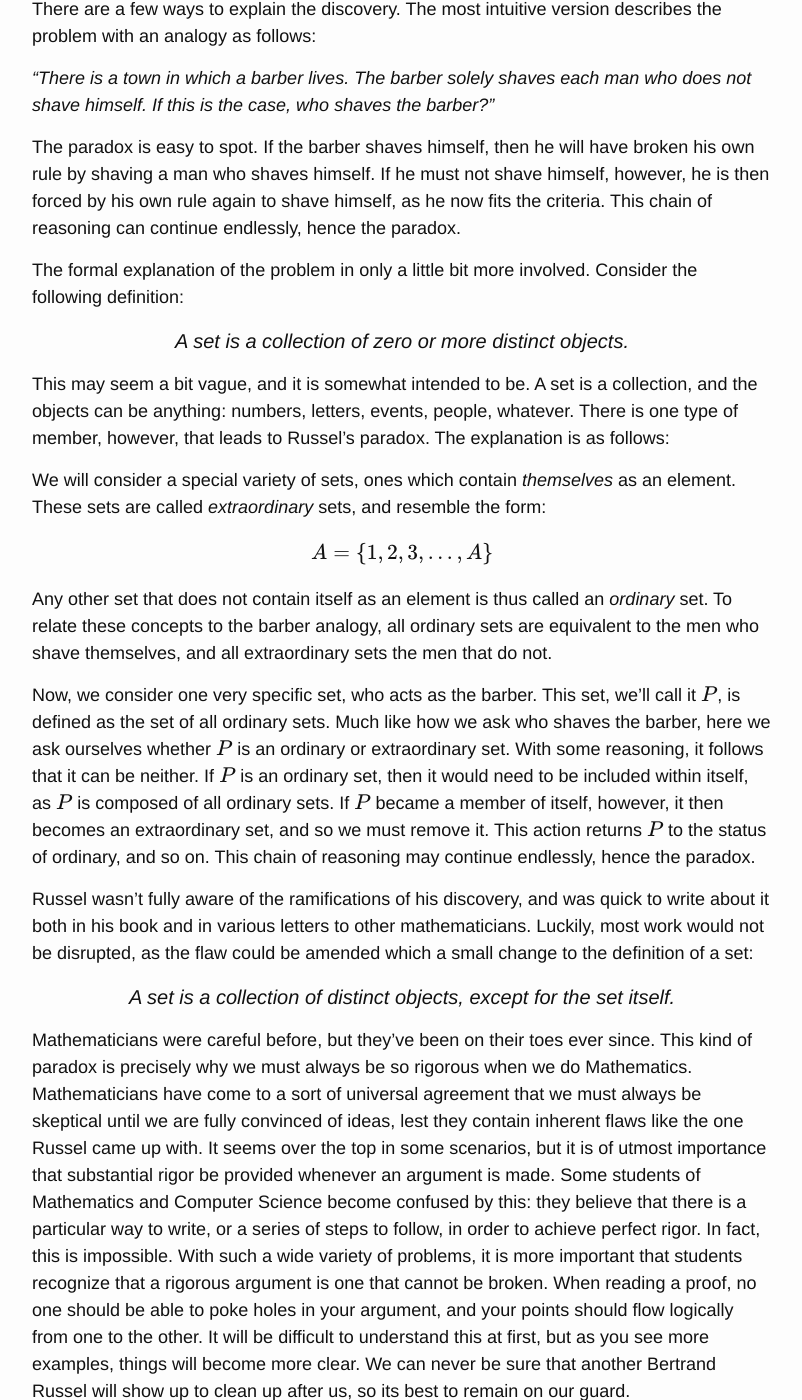
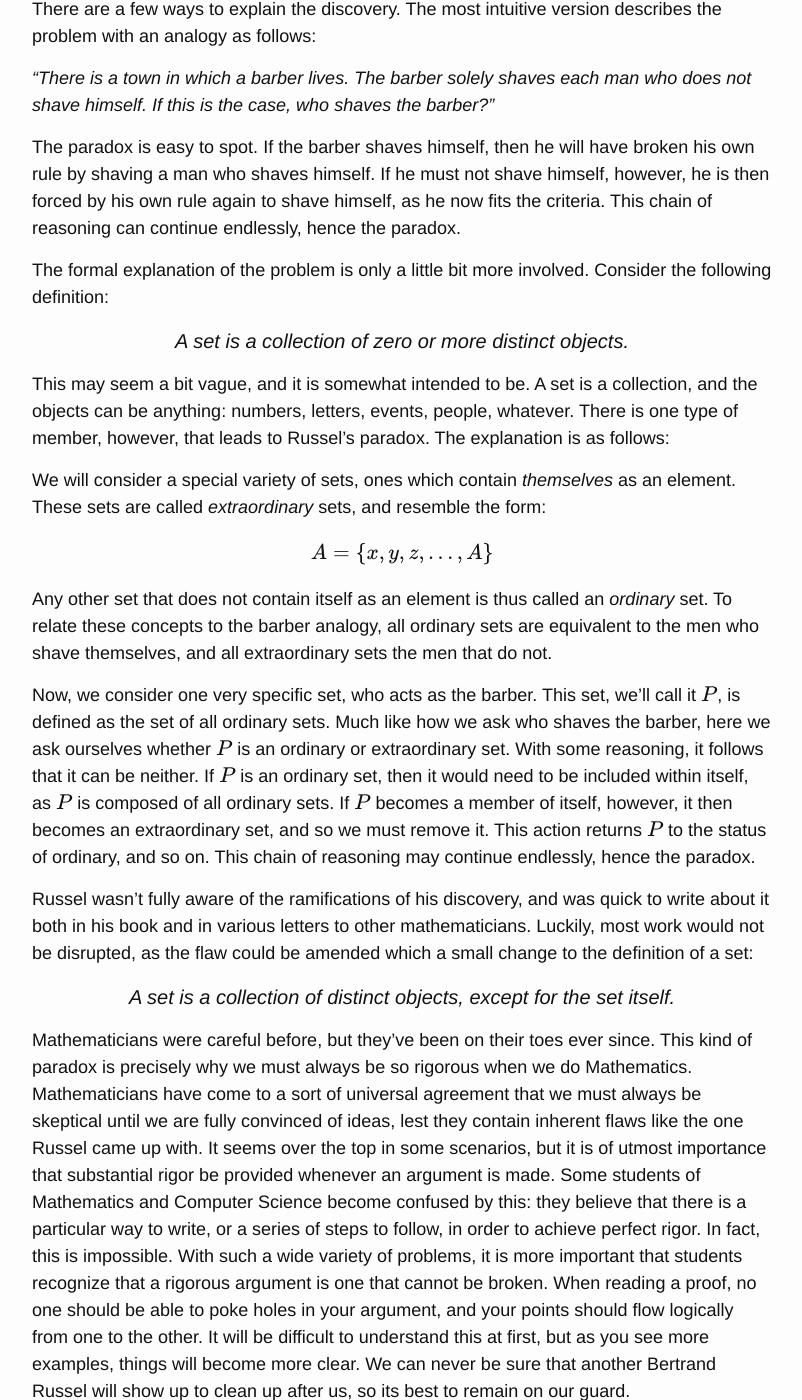
Before and after one commit to chrislessard/chrislessard.github.io, a Jekyll site: the page built from _posts/2016-03-25-the-importance-of-rigour.md, in a window 1280 px wide and 1400 px high, scrolled down 860 px. Shown: the whole window, without its empty margins (62-864 px from the left). Built offline with Jekyll 4.4.1, drawn with Linux system fonts in a browser that asks for light colours; formulas are drawn with MathJax 3.

Commit message:
Update 2016-03-25-the-importance-of-rigour.md

```diff
--- a/_posts/2016-03-25-the-importance-of-rigour.md
+++ b/_posts/2016-03-25-the-importance-of-rigour.md
@@ -22,7 +22,7 @@
 
 The paradox is easy to spot. If the barber shaves himself, then he will have broken his own rule by shaving a man who shaves himself. If he must not shave himself, however, he is then forced by his own rule again to shave himself, as he now fits the criteria. This chain of reasoning can continue endlessly, hence the paradox.
 
-The formal explanation of the problem in only a little bit more involved. Consider the following definition:
+The formal explanation of the problem is only a little bit more involved. Consider the following definition:
 
 <h4 style="text-align:center"> <em> A set is a collection of zero or more distinct objects.</em></h4>
 
@@ -30,11 +30,11 @@
 
 We will consider a special variety of sets, ones which contain *themselves* as an element. These sets are called *extraordinary* sets, and resemble the form:
 
-$$A = \{1, 2, 3, ..., A\}$$
+$$A = \{x, y, z, ..., A\}$$
 
 Any other set that does not contain itself as an element is thus called an *ordinary* set. To relate these concepts to the barber analogy, all ordinary sets are equivalent to the men who shave themselves, and all extraordinary sets the men that do not.
 
-Now, we consider one very specific set, who acts as the barber. This set, we'll call it $P$, is defined as the set of all ordinary sets. Much like how we ask who shaves the barber, here we ask ourselves whether $P$ is an ordinary or extraordinary set. With some reasoning, it follows that it can be neither. If $P$ is an ordinary set, then it would need to be included within itself, as $P$ is composed of all ordinary sets. If $P$ became a member of itself, however, it then becomes an extraordinary set, and so we must remove it. This action returns $P$ to the status of ordinary, and so on. This chain of reasoning may continue endlessly, hence the paradox.
+Now, we consider one very specific set, who acts as the barber. This set, we'll call it $P$, is defined as the set of all ordinary sets. Much like how we ask who shaves the barber, here we ask ourselves whether $P$ is an ordinary or extraordinary set. With some reasoning, it follows that it can be neither. If $P$ is an ordinary set, then it would need to be included within itself, as $P$ is composed of all ordinary sets. If $P$ becomes a member of itself, however, it then becomes an extraordinary set, and so we must remove it. This action returns $P$ to the status of ordinary, and so on. This chain of reasoning may continue endlessly, hence the paradox.
 
 Russel wasn't fully aware of the ramifications of his discovery, and was quick to write about it both in his book and in various letters to other mathematicians. Luckily, most work would not be disrupted, as the flaw could be amended which a small change to the definition of a set:
 
```
